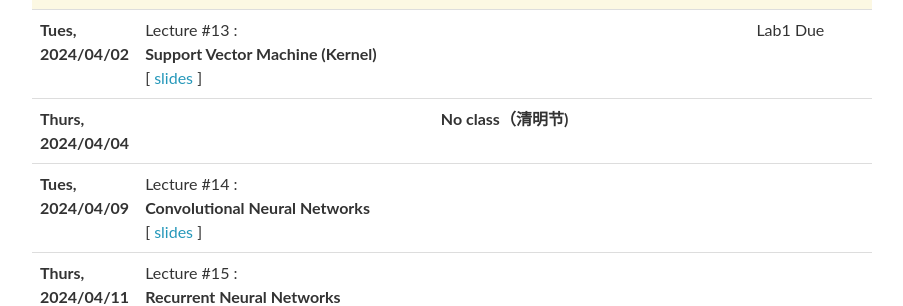
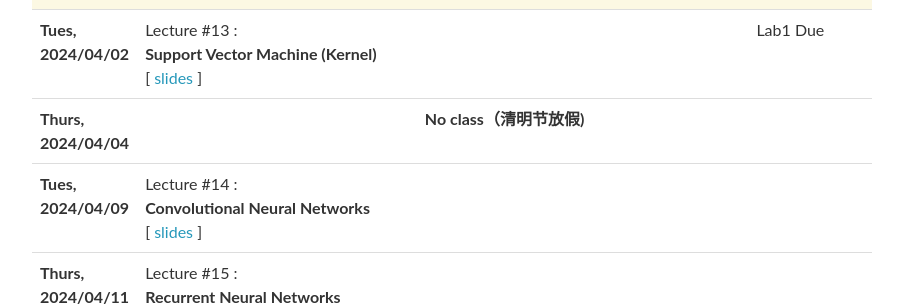
Before and after one commit to SEUML/ml-spring-2024, a Jekyll site: the page built from _pages/lectures.md, in a window 1280 px wide and 900 px high, scrolled down 1217 px. Shown: the part 151-457 px from the top of the window, without its empty margins (188-1091 px from the left). Built offline with Jekyll 4.4.1, drawn with Linux system fonts in a browser that asks for light colours; nearby versions of some CDN libraries; comment, search, counter and statistics services are not loaded.

Commit message:
first commit

```diff
--- a/_data/lectures.yml
+++ b/_data/lectures.yml
@@ -107,7 +107,7 @@
 
 - date: Thurs, 2024/04/04
   title: >
-    <strong>No class（清明节)</strong>
+    <strong>No class（清明节放假)</strong>
   slides: "../assets/slides/lecture7.pdf"
   readings:
   logistics:
```
